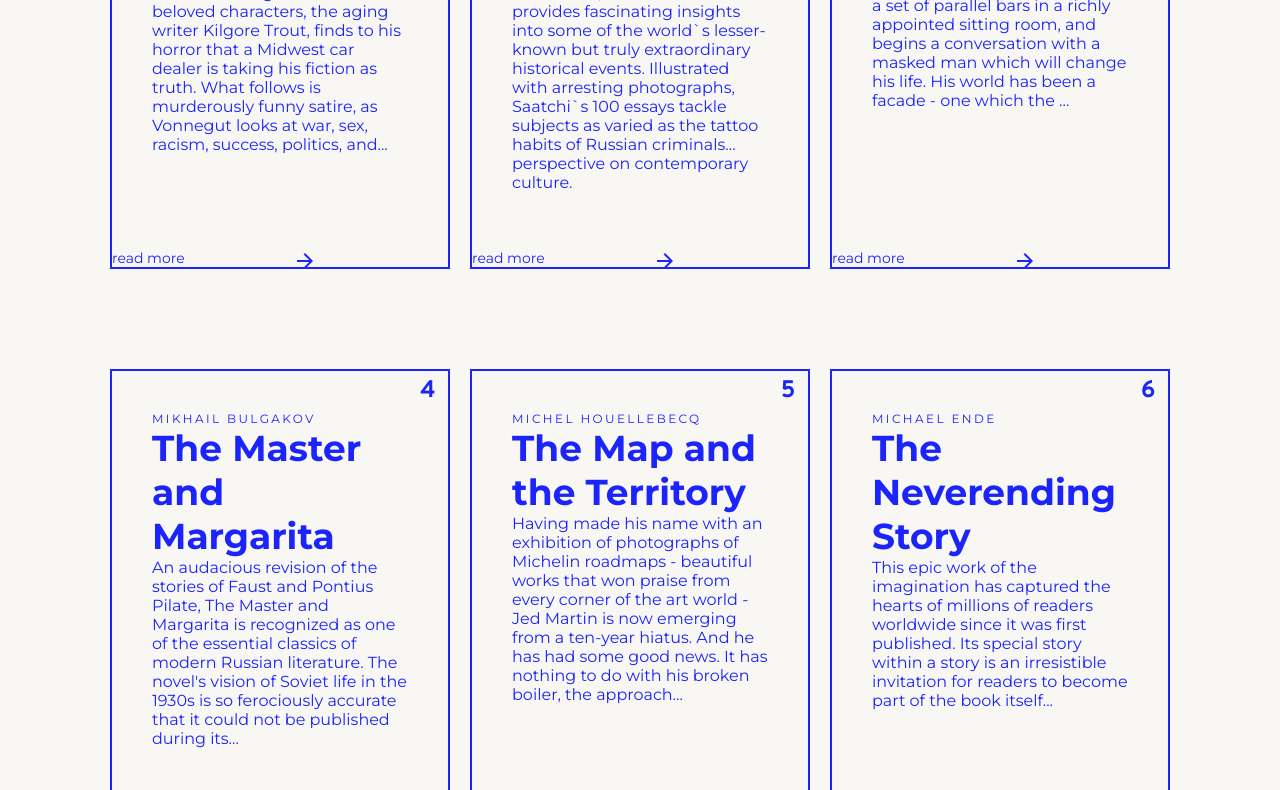
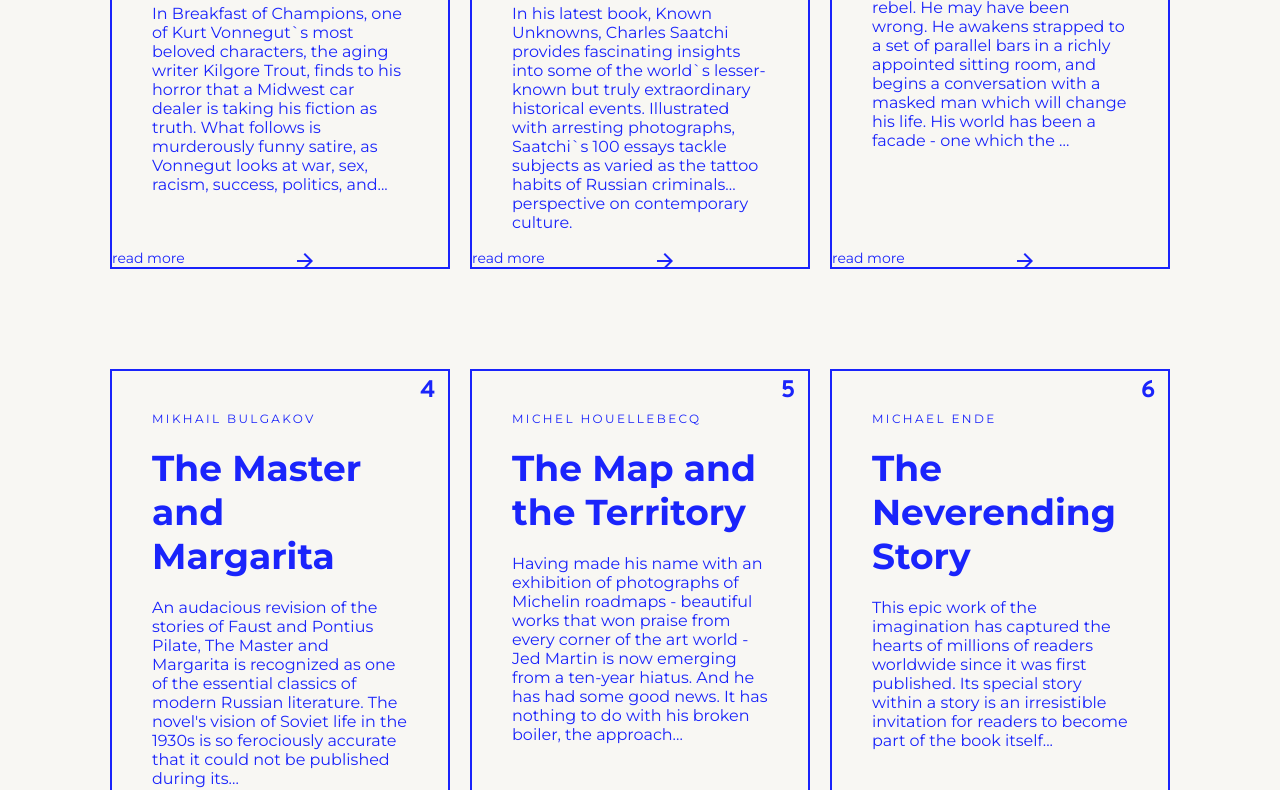
Before and after one commit to AngyalZsuzsa/final-exam, a plain HTML site: page index.html in a window 1280 px wide. Shown: the part 281-1071 px from the top of the page. Drawn offline with Linux system fonts and the light colour scheme.

Commit message:
finished

```diff
--- a/style.css
+++ b/style.css
@@ -132,6 +132,7 @@ h1 {
 .data-card h2 {
     font-size: 36px;
     font-weight: 700;
+    padding: 20px 0
 }
 
 .data-card h4 {
@@ -183,9 +184,10 @@ button:hover .material-icons.md-36 {
 }
 
 
-@media  (max-width:940px) {
+@media  (max-width: 850px) {
     #root {
         flex-direction: column;
+
         align-items: center;
     }
 }
```
